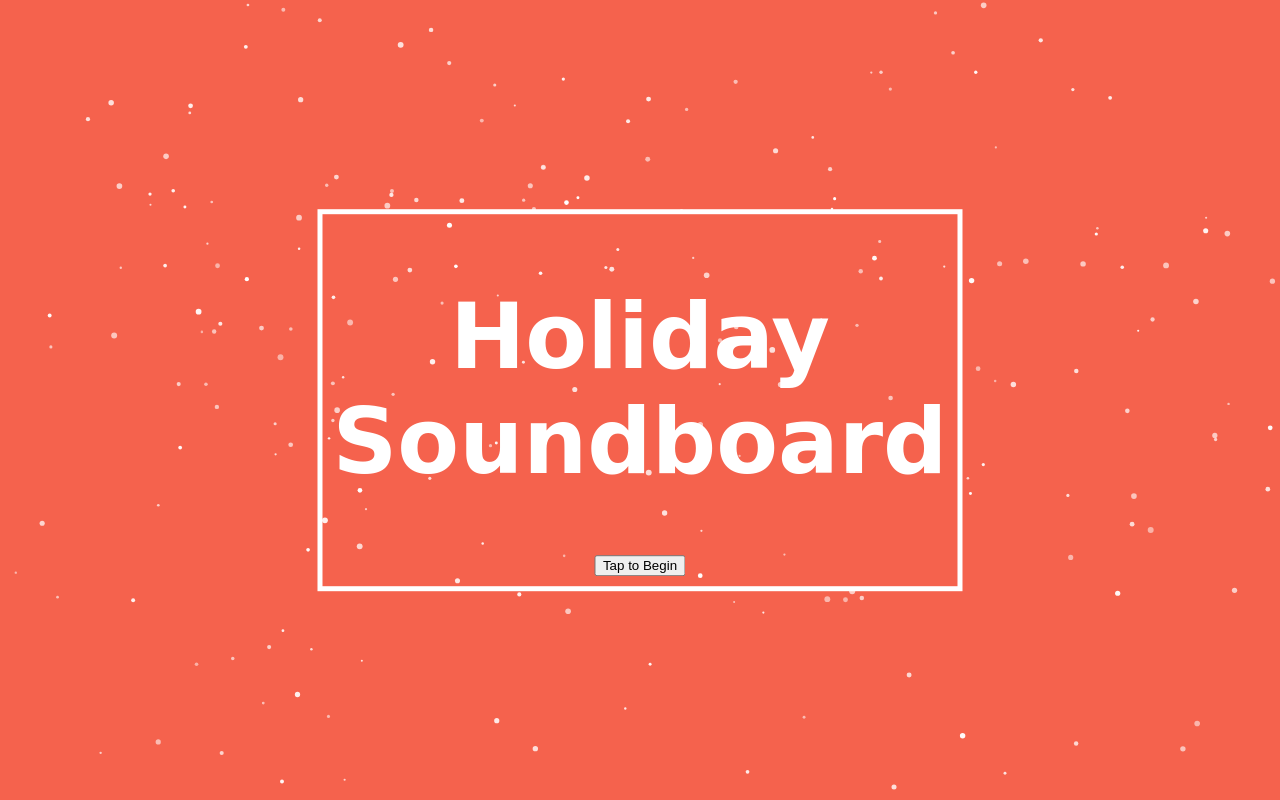
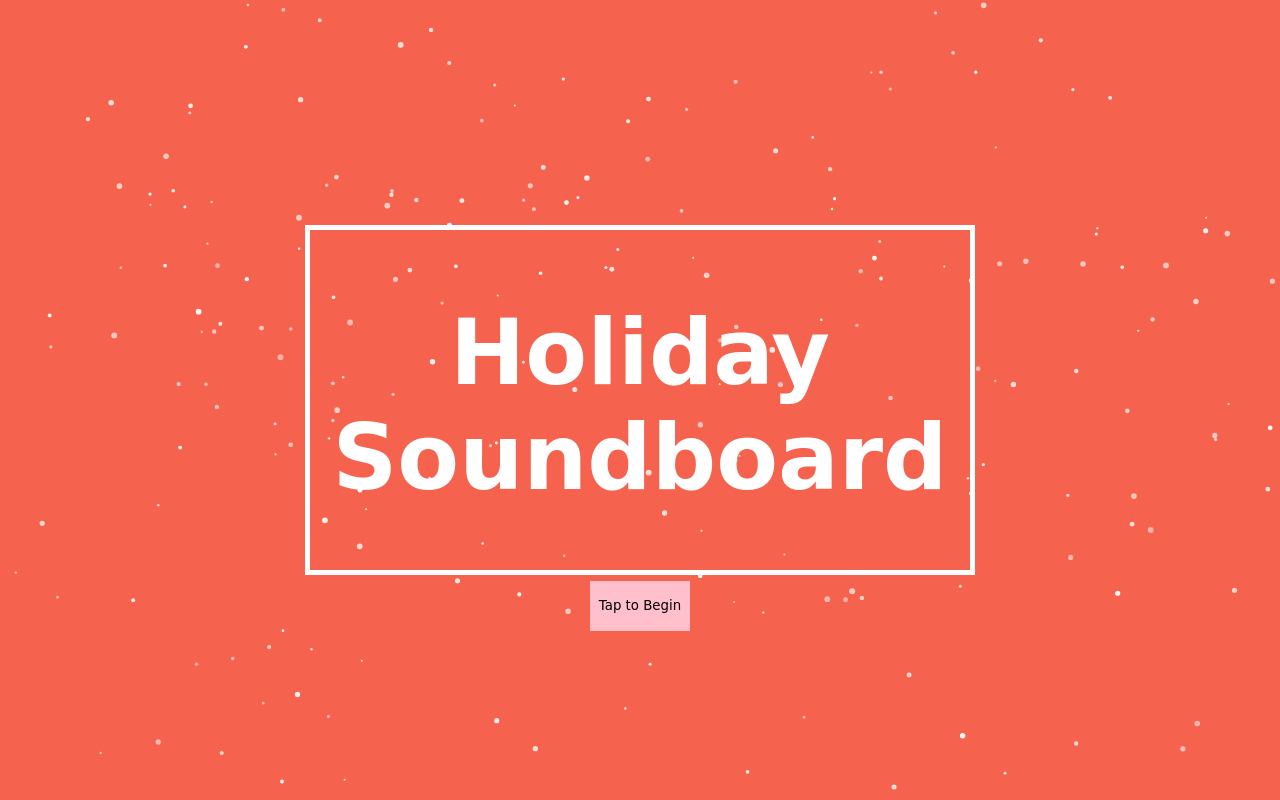
Before and after one commit to farisashai/HolidayHacksSoundboard, a plain HTML site: page start.html in a window 1280 px wide. Drawn offline with Linux system fonts and the light colour scheme; a web font is replaced by a local one.

Commit message:
start page updated

```diff
--- a/main.css
+++ b/main.css
@@ -17,6 +17,8 @@ body, html {
 
 .title {
     position: absolute;
+    height: 40%;
+    width: 50%;
     left: 50%;
     top: 50%;
     transform: translate(-50%, -50%);
@@ -30,3 +32,16 @@ body, html {
     font-weight: 700;
     font-size: 90px;
 }
+
+button {
+  background-color: pink;
+  margin: 10px;
+  font-family: 'Mountains of Christmas', cursive;
+  border: none;
+  width: 100px;
+  height: 50px;
+}
+
+button:hover {
+  background-color: white;
+}
--- a/start.html
+++ b/start.html
@@ -8,10 +8,15 @@
     <body>
         <section class="overlay">
         </section>
+
         <div class="title">
             <h1>Holiday Soundboard</h1>
-            <center><a href="index.html"><button  >Tap to Begin</button></a></center>
+            <center><a class="btn btn-2" href="index.html"><button  >Tap to Begin</button></a></center>
             <script src="./snow.js" ></script>
         </div>
+
+        <audio controls hidden="true" autoplay="true" loop="true">
+            <source src="sounds/music.mp3" />
+          </audio>
     </body>
 </html>
```
